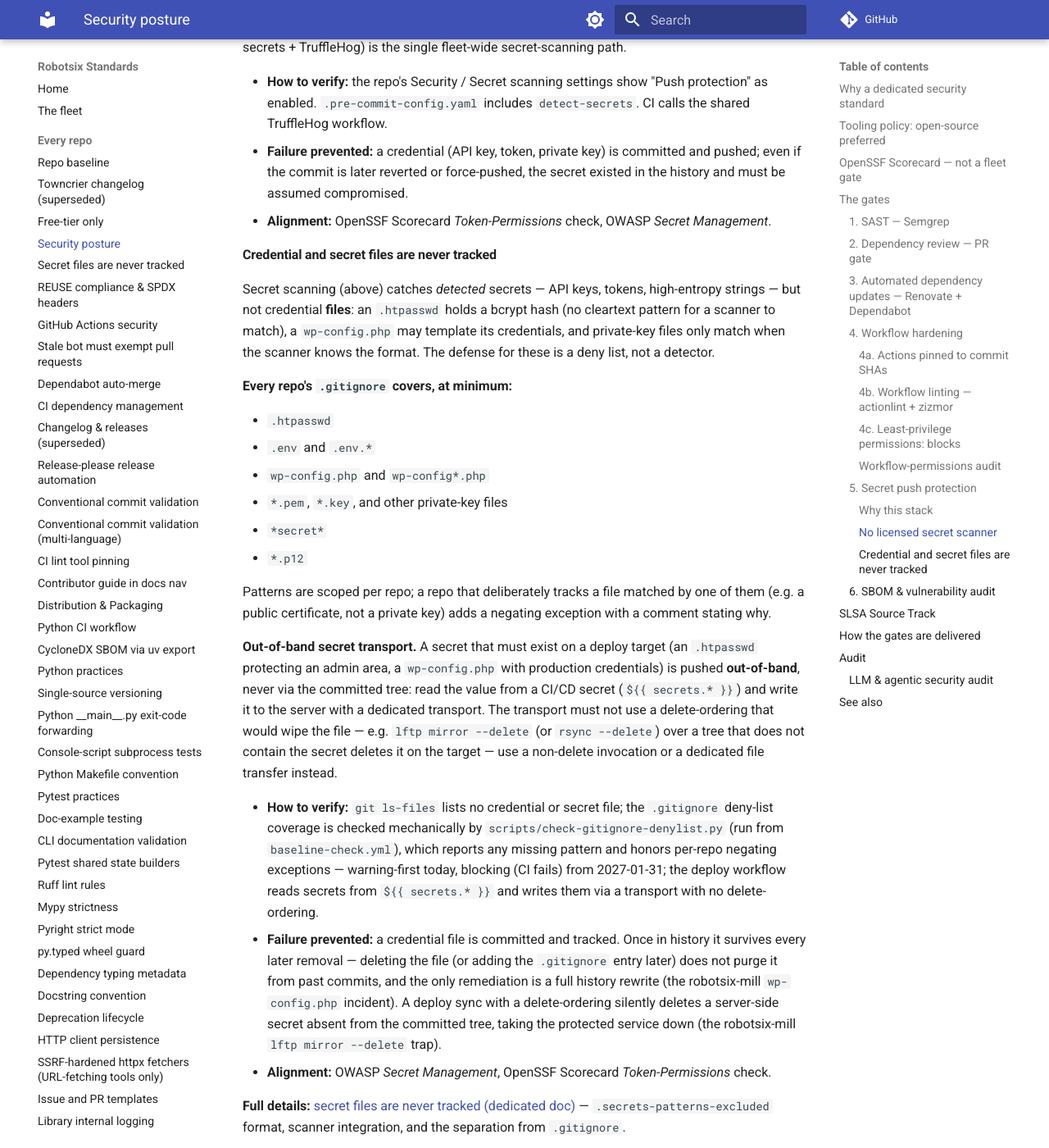
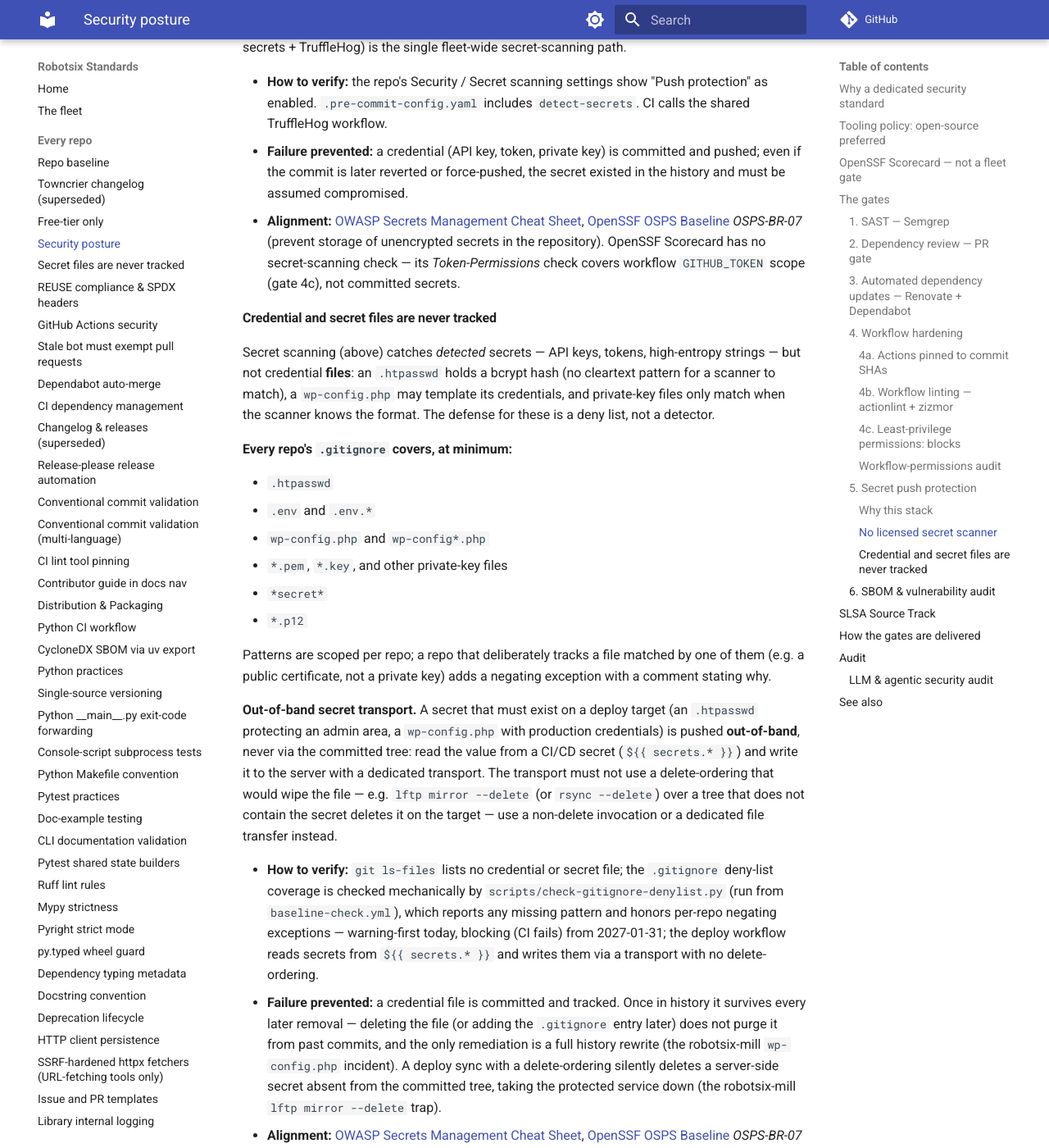
Before and after one commit to damien-robotsix/robotsix-standards, an MkDocs documentation site: the page built from docs/security-posture.md, in a window 1280 px wide and 1400 px high, scrolled down 6710 px. Shown: the whole window at 82% size. Built offline with MkDocs 1.6.1 and Material for MkDocs 9.7.7, drawn with Linux system fonts in a browser that asks for light colours; comment, search, counter and statistics services are not loaded; some of the changed text lies outside the part shown.

Commit message:
docs: security-posture: the Alignment lines for gates 5 and 6 cite the wrong OpenSSF/SLSA controls (20261028T003453Z-security-posture-the-alignment-lines-for-fec6) (#438)
Co-authored-by: robotsix-mill <mill@robotsix.local>

```diff
--- a/docs/security-posture.md
+++ b/docs/security-posture.md
@@ -302,8 +302,11 @@ and add a self-referential secret-management burden. The OSS stack above
 - **Failure prevented:** a credential (API key, token, private key) is
   committed and pushed; even if the commit is later reverted or force-pushed,
   the secret existed in the history and must be assumed compromised.
-- **Alignment:** OpenSSF Scorecard *Token-Permissions* check, OWASP
-  *Secret Management*.
+- **Alignment:** [OWASP Secrets Management Cheat Sheet](https://cheatsheetseries.owasp.org/cheatsheets/Secrets_Management_Cheat_Sheet.html),
+  [OpenSSF OSPS Baseline](https://baseline.openssf.org/) *OSPS-BR-07*
+  (prevent storage of unencrypted secrets in the repository). OpenSSF
+  Scorecard has no secret-scanning check — its *Token-Permissions* check
+  covers workflow `GITHUB_TOKEN` scope (gate 4c), not committed secrets.
 
 #### Credential and secret files are never tracked
 
@@ -350,8 +353,10 @@ non-delete invocation or a dedicated file transfer instead.
   incident). A deploy sync with a delete-ordering silently deletes a
   server-side secret absent from the committed tree, taking the protected
   service down (the robotsix-mill `lftp mirror --delete` trap).
-- **Alignment:** OWASP *Secret Management*, OpenSSF Scorecard
-  *Token-Permissions* check.
+- **Alignment:** [OWASP Secrets Management Cheat Sheet](https://cheatsheetseries.owasp.org/cheatsheets/Secrets_Management_Cheat_Sheet.html),
+  [OpenSSF OSPS Baseline](https://baseline.openssf.org/) *OSPS-BR-07*
+  (prevent storage of unencrypted secrets in the repository). OpenSSF
+  Scorecard has no matching check.
 
 **Full details:** [secret files are never tracked (dedicated doc)](secret-files-are-never-tracked.md)
 — `.secrets-patterns-excluded` format, scanner integration, and the separation
@@ -428,9 +433,11 @@ dependency vulnerability audit on every CI run.
   fails schema validation or is silently ignored, while no real SBOM is ever
   produced.
 - **Alignment:** OpenSSF Scorecard *SBOM* (10/10 with release asset) and
-  *Vulnerabilities* checks,
-  [SLSA *Build L2+*](https://slsa.dev/spec/v1.2/requirements) provenance
-  requirement.
+  *Vulnerabilities* checks, [OpenSSF OSPS Baseline](https://baseline.openssf.org/)
+  *OSPS-QA-02* (SBOM for released assets) and the *OSPS-VM* vulnerability
+  management controls. SLSA Build-track provenance is a separate control
+  (SLSA v1.x requires neither an SBOM nor a CVE audit) and is covered by the
+  [provenance attestation in docker-standard](docker-standard.md#publish-one-reusable-workflow-the-single-method).
 - **Detail:** [Docker build & release — CI-time image scan](docker-standard.md#ci-time-image-scan).
 
 ## SLSA Source Track
```
